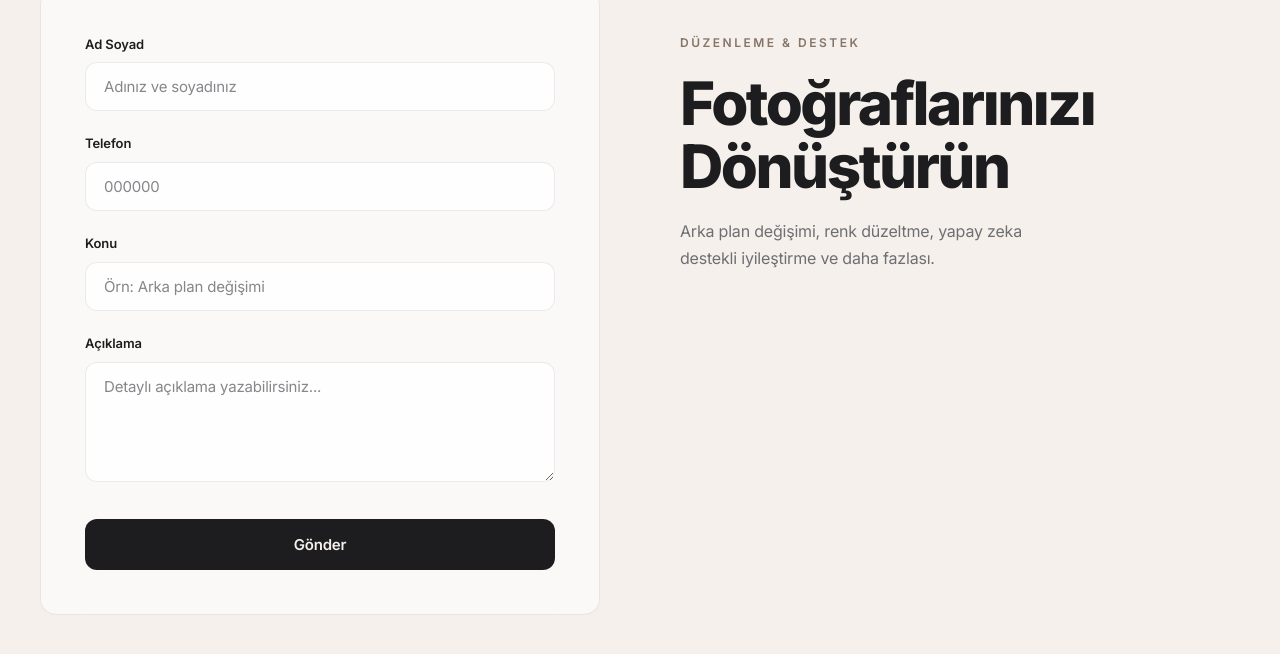
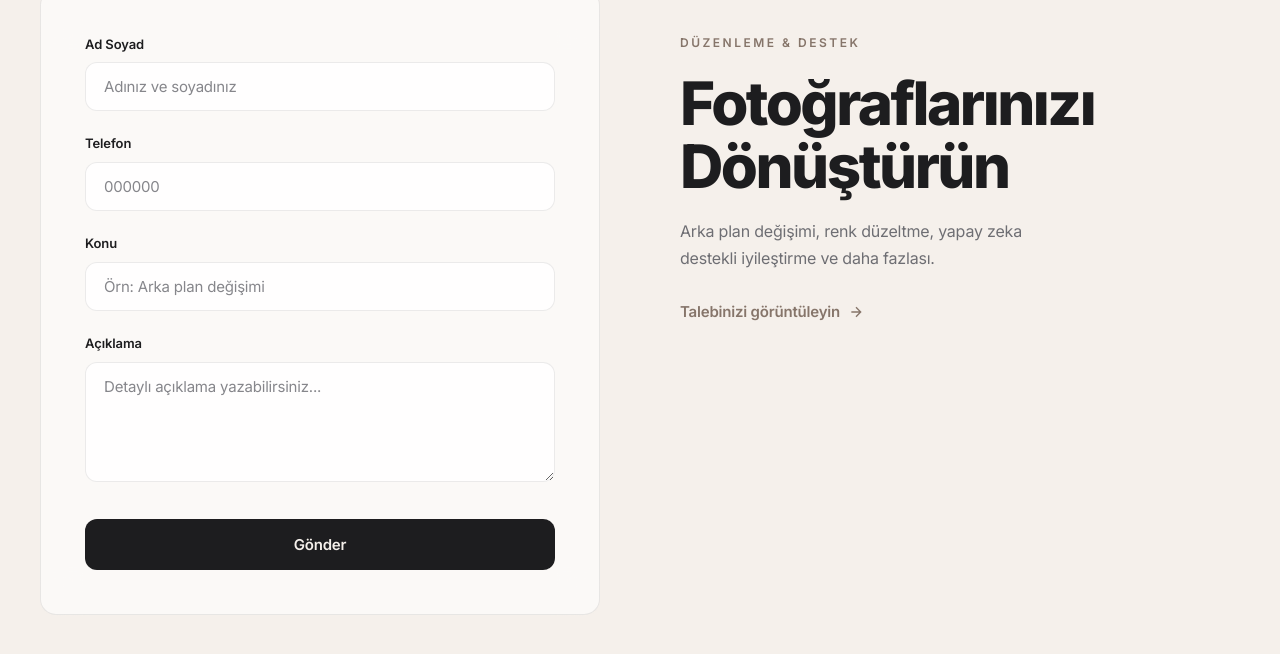
Before and after one commit to literallyeira/last-frame, a Next.js app: page / in a window 1280 px wide. Shown: the part 2080-2734 px from the top of the page. Built offline with nearby package versions, Linux system fonts and the light colour scheme; no server answers; the database is empty.

Commit message:
feat: add view request CTA link to editing section

```diff
--- a/app/globals.css
+++ b/app/globals.css
@@ -346,6 +346,32 @@ body {
   max-width: 400px;
   line-height: 1.7;
   letter-spacing: -0.2px;
+}
+
+.editing-cta-link {
+  display: inline-flex;
+  align-items: center;
+  gap: 8px;
+  margin-top: 28px;
+  color: var(--accent);
+  text-decoration: none;
+  font-size: 15px;
+  font-weight: 600;
+  transition: var(--transition);
+  letter-spacing: -0.2px;
+}
+
+.editing-cta-link:hover {
+  color: var(--accent-hover);
+  transform: translateX(4px);
+}
+
+.editing-cta-link svg {
+  transition: transform 0.3s ease;
+}
+
+.editing-cta-link:hover svg {
+  transform: translateX(4px);
 }
 
 /* Old centered header (for portfolio) */
--- a/components/EditingRequestForm.jsx
+++ b/components/EditingRequestForm.jsx
@@ -59,6 +59,12 @@ export default function EditingRequestForm() {
               Arka plan değişimi, renk düzeltme,
               yapay zeka destekli iyileştirme ve daha fazlası.
             </p>
+            <a href="#galeri" className="editing-cta-link">
+              <span>Talebinizi görüntüleyin</span>
+              <svg width="16" height="16" viewBox="0 0 24 24" fill="none" stroke="currentColor" strokeWidth="2">
+                <path d="M5 12h14M12 5l7 7-7 7"/>
+              </svg>
+            </a>
           </div>
 
           <form className="form-card" onSubmit={handleSubmit}>
```
